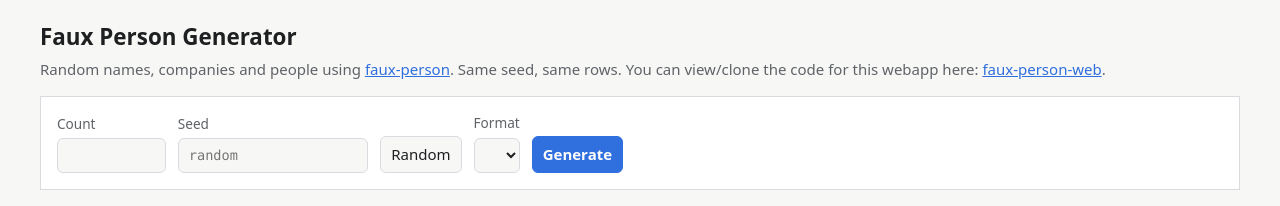
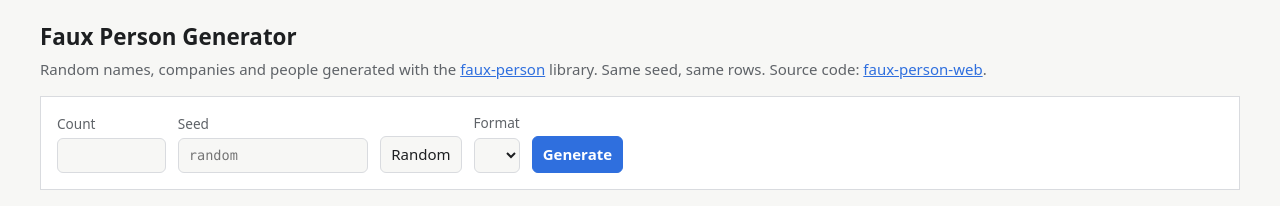
Before and after one commit to tauasa/faux-person-web, a Spring app: template src/main/resources/templates/rows.html in a window 1280 px wide. Shown: the part 65-271 px from the top of the page. Run offline with Thymeleaf, Linux system fonts and the light colour scheme; the template is opened without the code that fills it, so the values that code supplies are empty; some of the project's set-up classes (security, data sources, template engines, error pages and the like) are left out, and stand-ins take their place.

Commit message:
Match the tab title to the heading and shorten the tagline
Co-Authored-By: Claude Opus 5.5 <noreply@anthropic.com>

```diff
--- a/src/main/resources/templates/rows.html
+++ b/src/main/resources/templates/rows.html
@@ -3,7 +3,7 @@
 <head>
   <meta charset="utf-8">
   <meta name="viewport" content="width=device-width, initial-scale=1">
-  <title th:text="${view.kind().title()} + ' · faux-person-web'">People · faux-person-web</title>
+  <title th:text="${view.kind().title()} + ' · Faux Person Generator'">People · Faux Person Generator</title>
   <link rel="stylesheet" th:href="@{/app.css(v=${@assets.version('app.css')})}">
   <script th:src="@{/app.js(v=${@assets.version('app.js')})}" defer></script>
 </head>
@@ -31,8 +31,9 @@
 <main class="page">
 <div class="top">
   <h1>Faux Person Generator</h1>
-  <p class="tagline">Random names, companies and people using <a href="https://github.com/tauasa/faux-person">faux-person</a>. Same seed, same rows.
-  You can view/clone the code for this webapp here: <a href="https://github.com/tauasa/faux-person-web">faux-person-web</a>.
+  <p class="tagline">Random names, companies and people generated with the
+    <a href="https://github.com/tauasa/faux-person">faux-person</a> library. Same seed, same rows.
+    Source code: <a href="https://github.com/tauasa/faux-person-web">faux-person-web</a>.
   </p>
 </div>
 
```
